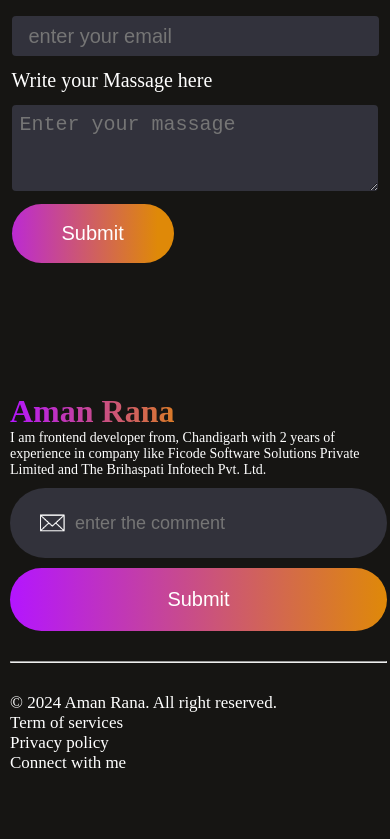
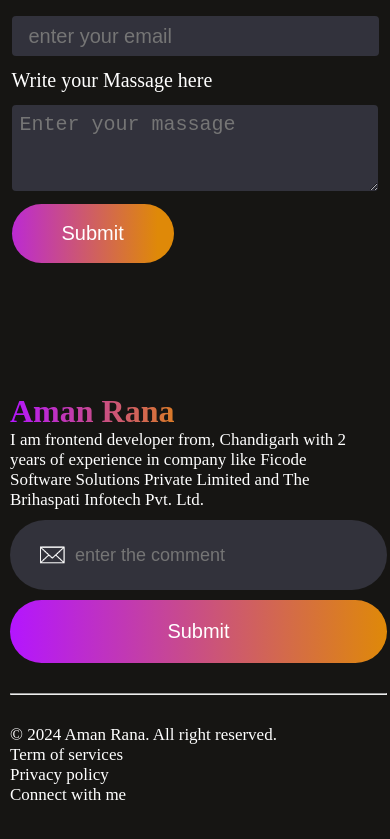
Before and after one commit to aman-rana9800/Portfolio, a React (Vite) app: page / in a window 390 px wide. Shown: the part 9966-10805 px from the top of the page. Built offline with nearby package versions, Linux system fonts and the light colour scheme.

Commit message:
maxwid12

```diff
--- a/src/Components/Footer/Footer.css
+++ b/src/Components/Footer/Footer.css
@@ -87,8 +87,9 @@ background-clip: text;
 -webkit-text-fill-color: transparent;
 }
 .footer_top_left p{
-font-size: 14px;
+font-size: 17px;
 align-items: center;
+max-width:350px;
 }
 .footer_bottom{
     display: flex;
```
